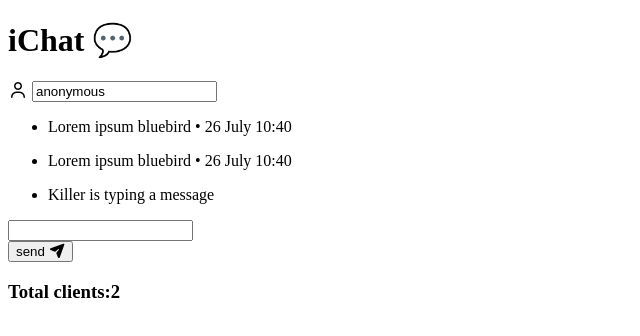
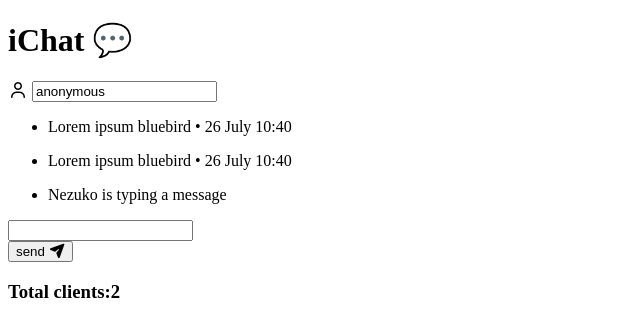
Before and after one commit to UniqueAoi/ChatApp-new-, a website: page public/index.html in a window 1280 px wide. Shown: the full height of the page, 0-640 px from the left. Drawn offline with Linux system fonts and the light colour scheme.

```diff
--- a/public/index.html
+++ b/public/index.html
@@ -34,7 +34,7 @@
 
             <li class="message-feedback">
                 <p class="feedback" id="feedback">
-                    Killer is typing a message
+                    Nezuko is typing a message
                 </p>
             </li>
         </ul>
```
